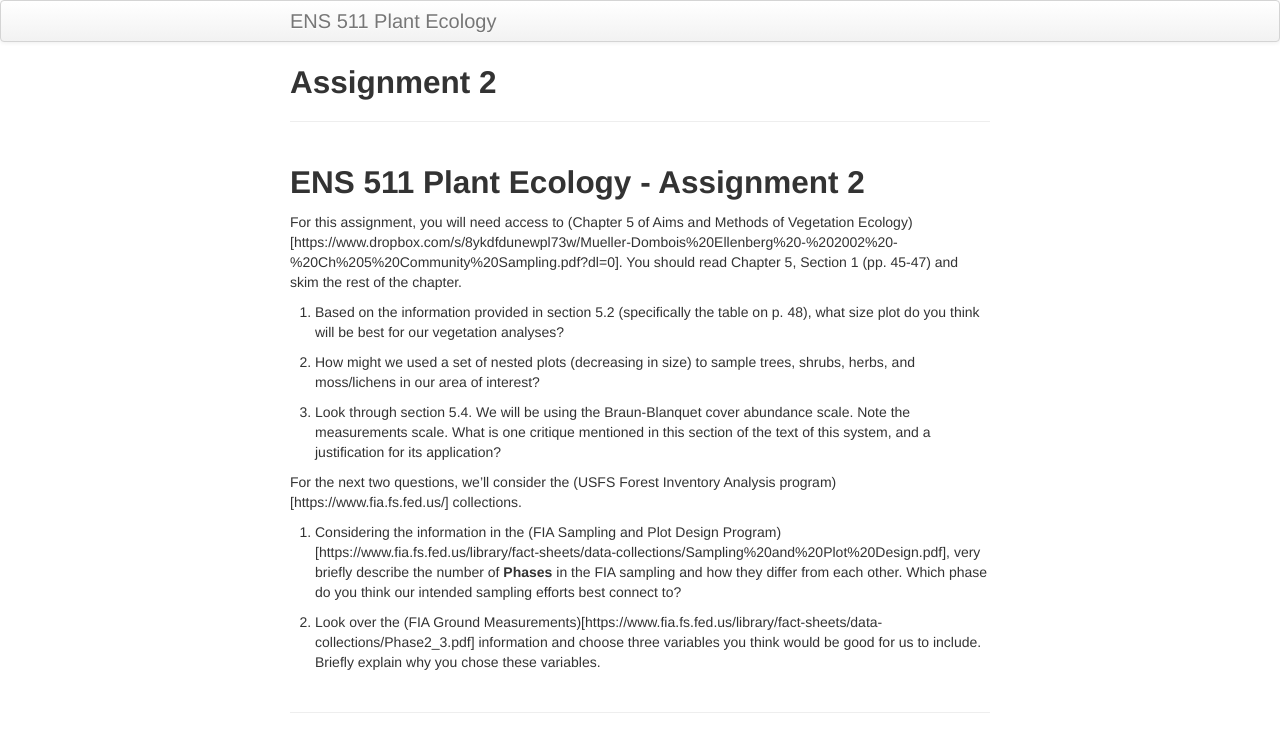
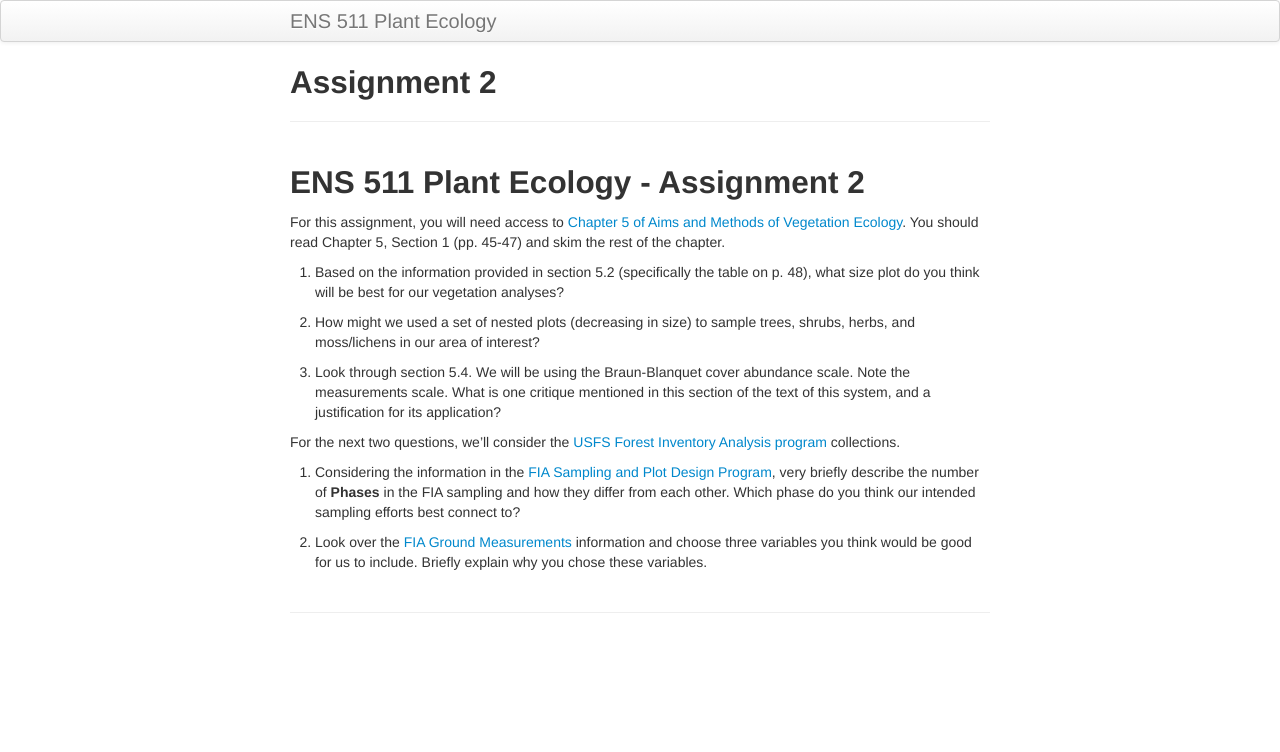
Before and after one commit to mlammens/ENS-511-Plant-Ecology, a Jekyll site: the page built from pages/assignment-2.md, in a window 1280 px wide. Shown: the top 752 px of the page. Built offline with Jekyll 4.4.1, drawn with Linux system fonts in a browser that asks for light colours.

Commit message:
Fixed links in assignment-2.md

```diff
--- a/pages/assignment-2.md
+++ b/pages/assignment-2.md
@@ -6,7 +6,7 @@ description: assignment 2
 
 ## ENS 511 Plant Ecology - Assignment 2
 
-For this assignment, you will need access to (Chapter 5 of Aims and Methods of Vegetation Ecology)[https://www.dropbox.com/s/8ykdfdunewpl73w/Mueller-Dombois%20Ellenberg%20-%202002%20-%20Ch%205%20Community%20Sampling.pdf?dl=0].
+For this assignment, you will need access to [Chapter 5 of Aims and Methods of Vegetation Ecology](https://www.dropbox.com/s/8ykdfdunewpl73w/Mueller-Dombois%20Ellenberg%20-%202002%20-%20Ch%205%20Community%20Sampling.pdf?dl=0).
 You should read Chapter 5, Section 1 (pp. 45-47) and skim the rest of the chapter.
 
 1. Based on the information provided in section 5.2 (specifically the table on p. 48), what size plot do you think will be best for our vegetation analyses?
@@ -15,8 +15,8 @@ You should read Chapter 5, Section 1 (pp. 45-47) and skim the rest of the chapte
 
 3. Look through section 5.4. We will be using the Braun-Blanquet cover abundance scale. Note the measurements scale. What is one critique mentioned in this section of the text of this system, and a justification for its application?
 
-For the next two questions, we'll consider the (USFS Forest Inventory Analysis program)[https://www.fia.fs.fed.us/] collections.
+For the next two questions, we'll consider the [USFS Forest Inventory Analysis program](https://www.fia.fs.fed.us/) collections.
 
-4. Considering the information in the (FIA Sampling and Plot Design Program)[https://www.fia.fs.fed.us/library/fact-sheets/data-collections/Sampling%20and%20Plot%20Design.pdf], very briefly describe the number of **Phases** in the FIA sampling and how they differ from each other. Which phase do you think our intended sampling efforts best connect to?
+4. Considering the information in the [FIA Sampling and Plot Design Program](https://www.fia.fs.fed.us/library/fact-sheets/data-collections/Sampling%20and%20Plot%20Design.pdf), very briefly describe the number of **Phases** in the FIA sampling and how they differ from each other. Which phase do you think our intended sampling efforts best connect to?
 
-5. Look over the (FIA Ground Measurements)[https://www.fia.fs.fed.us/library/fact-sheets/data-collections/Phase2_3.pdf] information and choose three variables you think would be good for us to include. Briefly explain why you chose these variables.
+5. Look over the [FIA Ground Measurements](https://www.fia.fs.fed.us/library/fact-sheets/data-collections/Phase2_3.pdf) information and choose three variables you think would be good for us to include. Briefly explain why you chose these variables.
```
